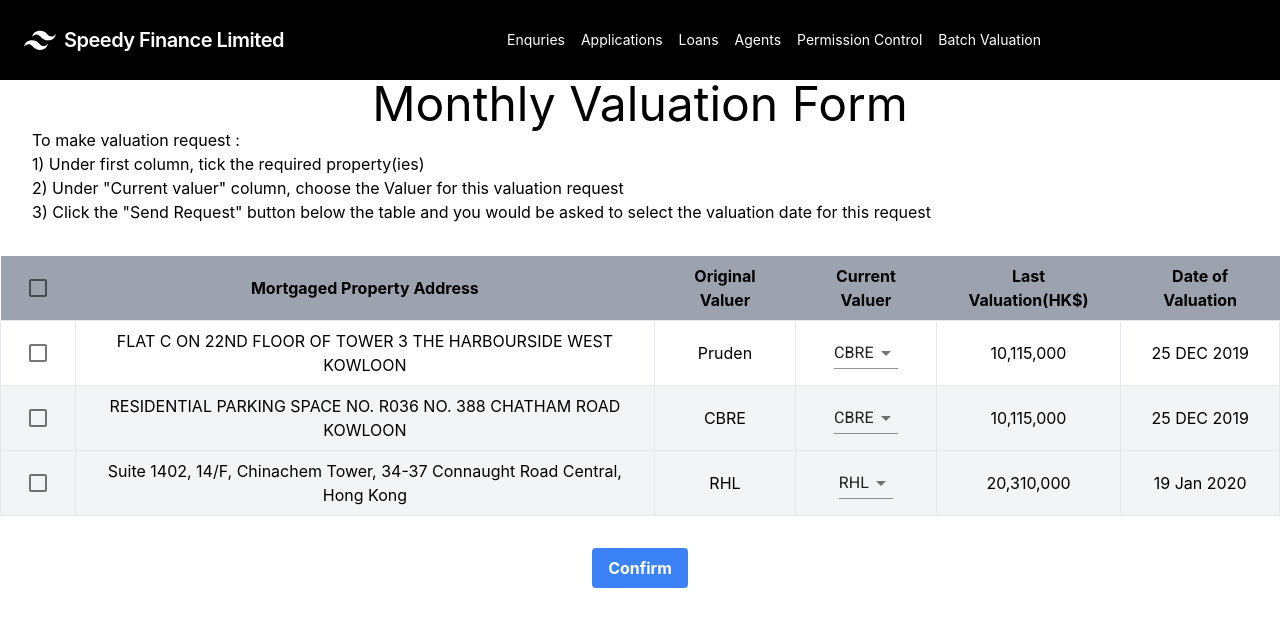
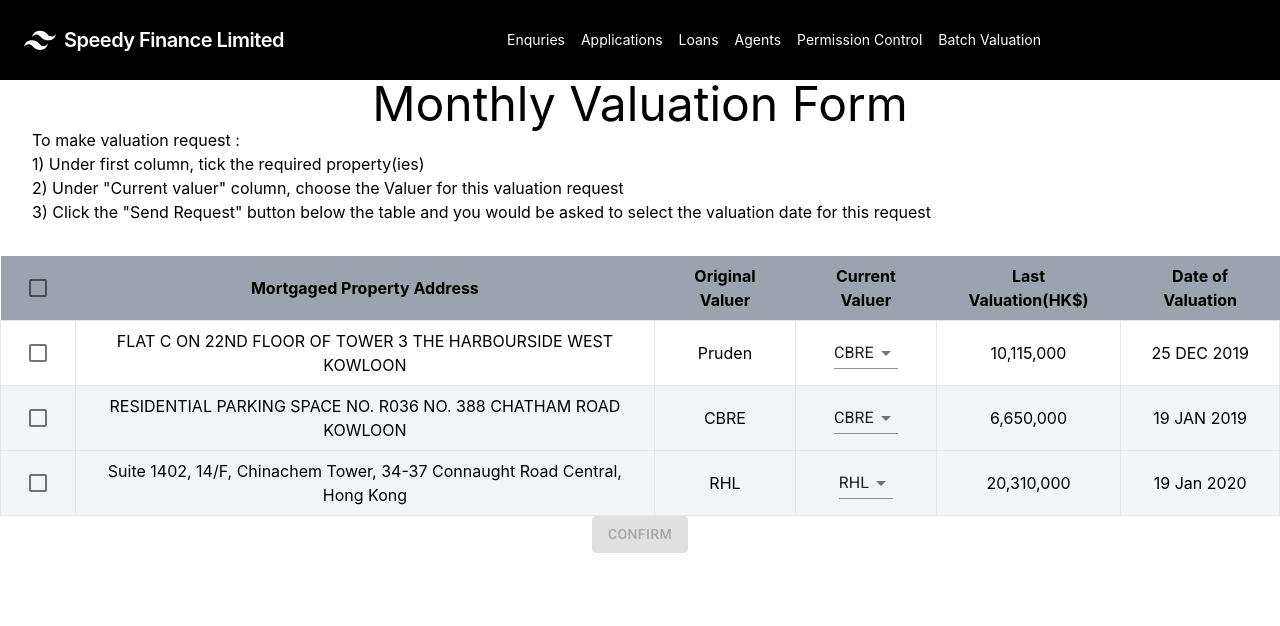
Before and after one commit to ricardohui/js-redux-form-demo, a React (Create React App) app: page /batch_valuation in a window 1280 px wide. Shown: the top 626 px of the page. Built offline with nearby package versions, Linux system fonts and the light colour scheme.

Commit message:
disable button if no selection

```diff
--- a/src/components/MonthlyValuationRequestForm.jsx
+++ b/src/components/MonthlyValuationRequestForm.jsx
@@ -28,6 +28,10 @@ class MonthylValuationRequestForm extends React.Component {
     showSnackbar: false,
     dateOfValuation: Date.now(),
   };
+
+  atLeastOneTrue() {
+    return this.state.checkbox.filter(box => box).length > 0;
+  }
   onSubmit(formValues) {
     //debugger;
     this.props.submitForm(formValues);
@@ -50,7 +54,7 @@ class MonthylValuationRequestForm extends React.Component {
     this.props.change("status", "processing");
   }
   handleCurrentValuerChange(event, rowId) {
-    console.log(event);
+    // console.log(event);
 
     let newValuers = Object.assign(this.state.currentValuer, {});
     newValuers[rowId] = event.target.value;
@@ -184,8 +188,8 @@ class MonthylValuationRequestForm extends React.Component {
                 <td className="border px-4 py-2">
                   {this.renderCurrentValuer(1)}
                 </td>
-                <td className="border px-4 py-2">10,115,000</td>
-                <td className="border px-4 py-2">25 DEC 2019</td>
+                <td className="border px-4 py-2">6,650,000</td>
+                <td className="border px-4 py-2">19 JAN 2019</td>
               </tr>
               <tr className="bg-gray-100">
                 <td className="border px-4 py-2">
@@ -207,12 +211,15 @@ class MonthylValuationRequestForm extends React.Component {
               </tr>
             </tbody>
           </table>
-          <button
-            class="bg-blue-500 hover:bg-blue-700 text-white font-bold py-2 px-4 rounded mt-8"
+          <Button
+            variant="contained"
+            color="primary"
+            disabled={!this.atLeastOneTrue()}
             onClick={this.handleDialogOpen}
           >
             Confirm
-          </button>
+          </Button>
+
           <Dialog
             open={this.state.isModalOpen}
             onClose={this.handleDialogClose}
```
